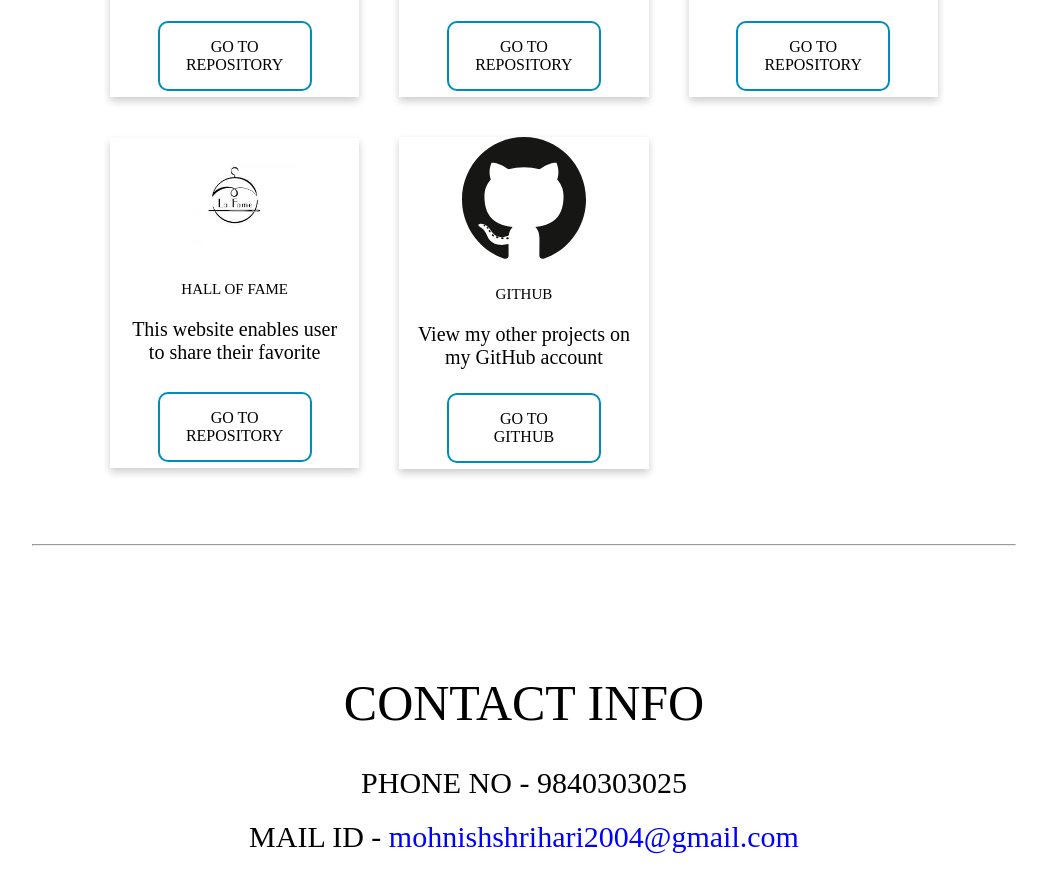
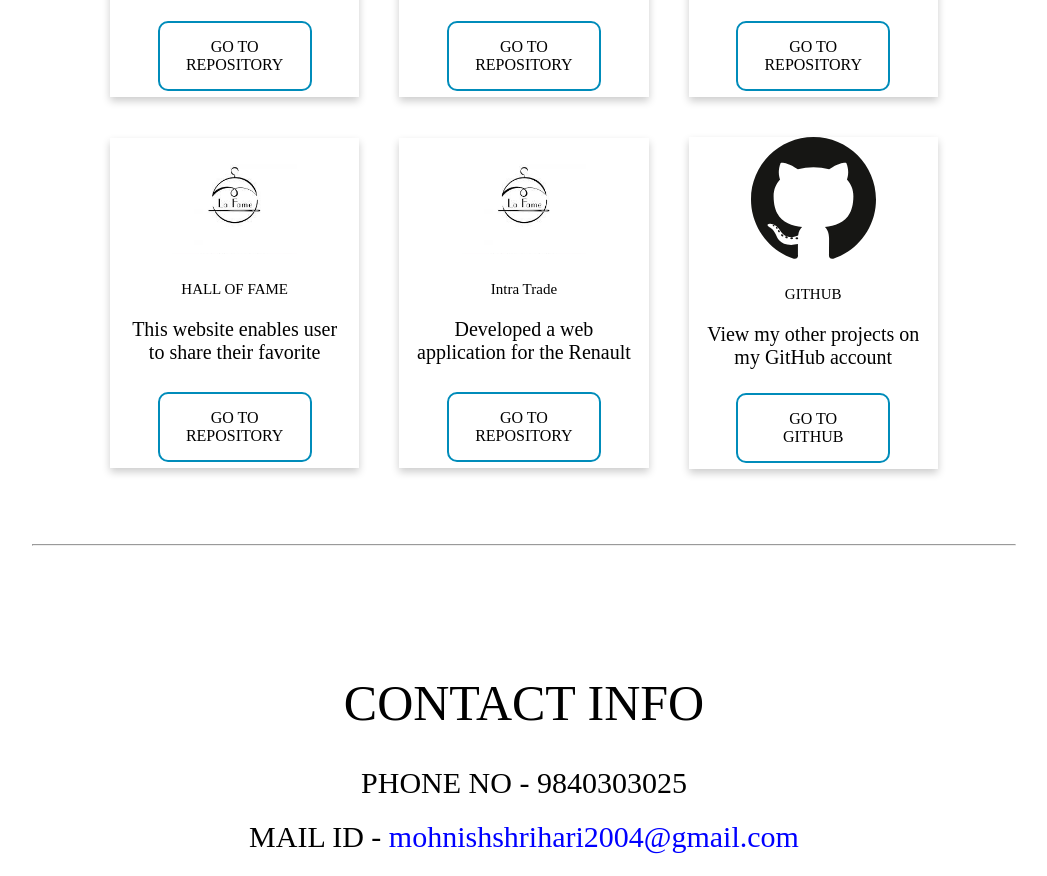
Before and after one commit to MohnishShriHariB/personal-portfoliio, a plain HTML site: page index.html in a window 1280 px wide. Shown: the part 2073-2949 px from the top of the page, without its empty margins (116-1163 px from the left). Drawn offline with Linux system fonts and the light colour scheme.

Commit message:
Update index.html

```diff
--- a/index.html
+++ b/index.html
@@ -113,6 +113,16 @@
                 </div>
                 <div class="grid-item">
                     <div class="card" id="real">
+                        <img src="./staticimages/hall.jpg" alt="Avatar" style="width:50%">
+                        <div class="container">
+                            <h4><b>Intra Trade</b></h4>
+                            <p>Developed a web application for the Renault Nissan India Private Limited which enables the user with in the plant to post unused products from their shops on the website.There are many levels of approvals for sharing the products in this process.Learned how to use MsSql and many Figma for ui/ux design and improved my front end designing.</p>
+                            <a href="https://github.com/MohnishShriHariB/hallofvideo.git" class="button2">GO TO REPOSITORY</a>
+                        </div>
+                      </div>
+                </div>
+                <div class="grid-item">
+                    <div class="card" id="real">
                         <img src="./staticimages/github.svg" alt="Avatar" style="width:50%">
                         <div class="container">
                             <h4><b>GITHUB</b></h4>
```
